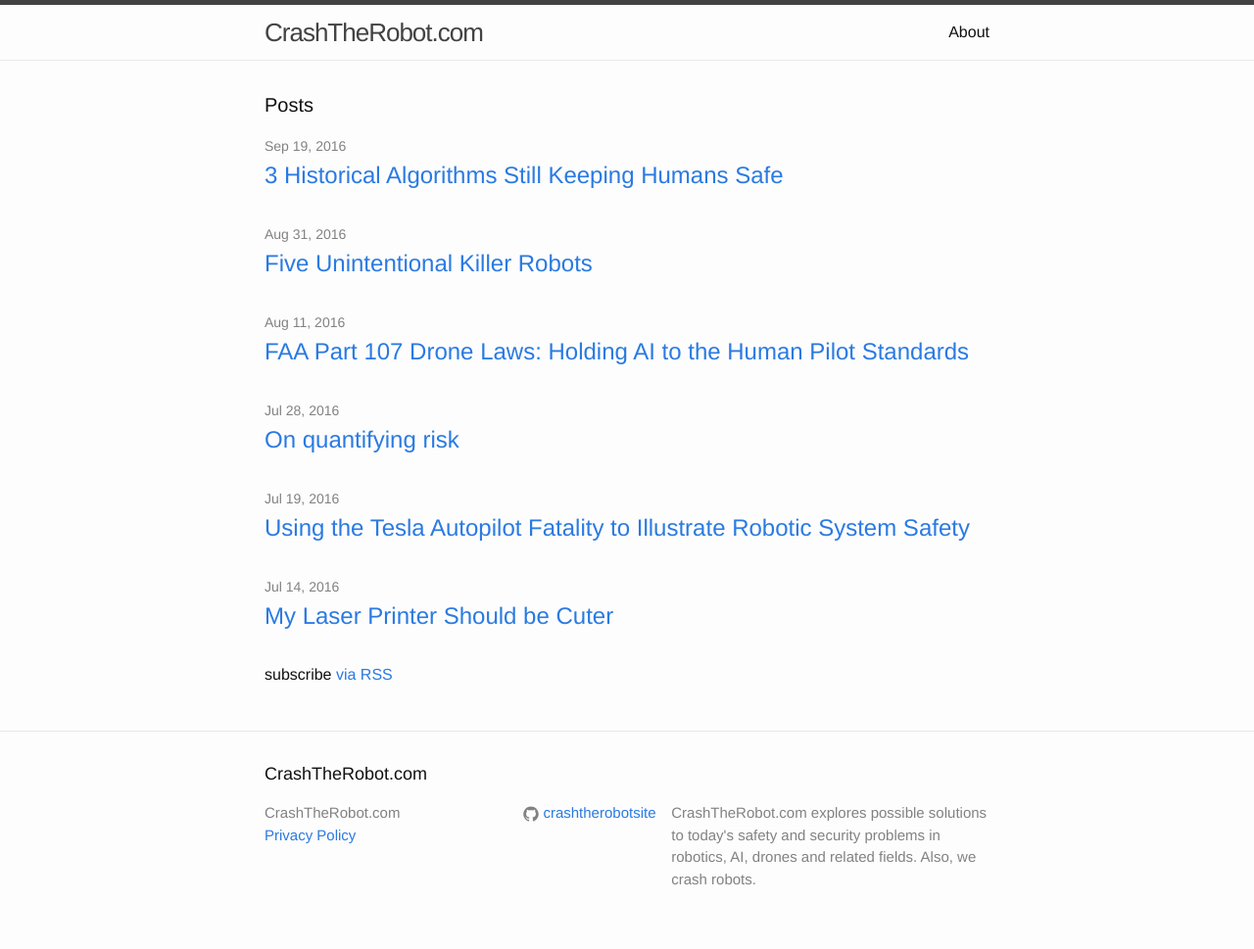
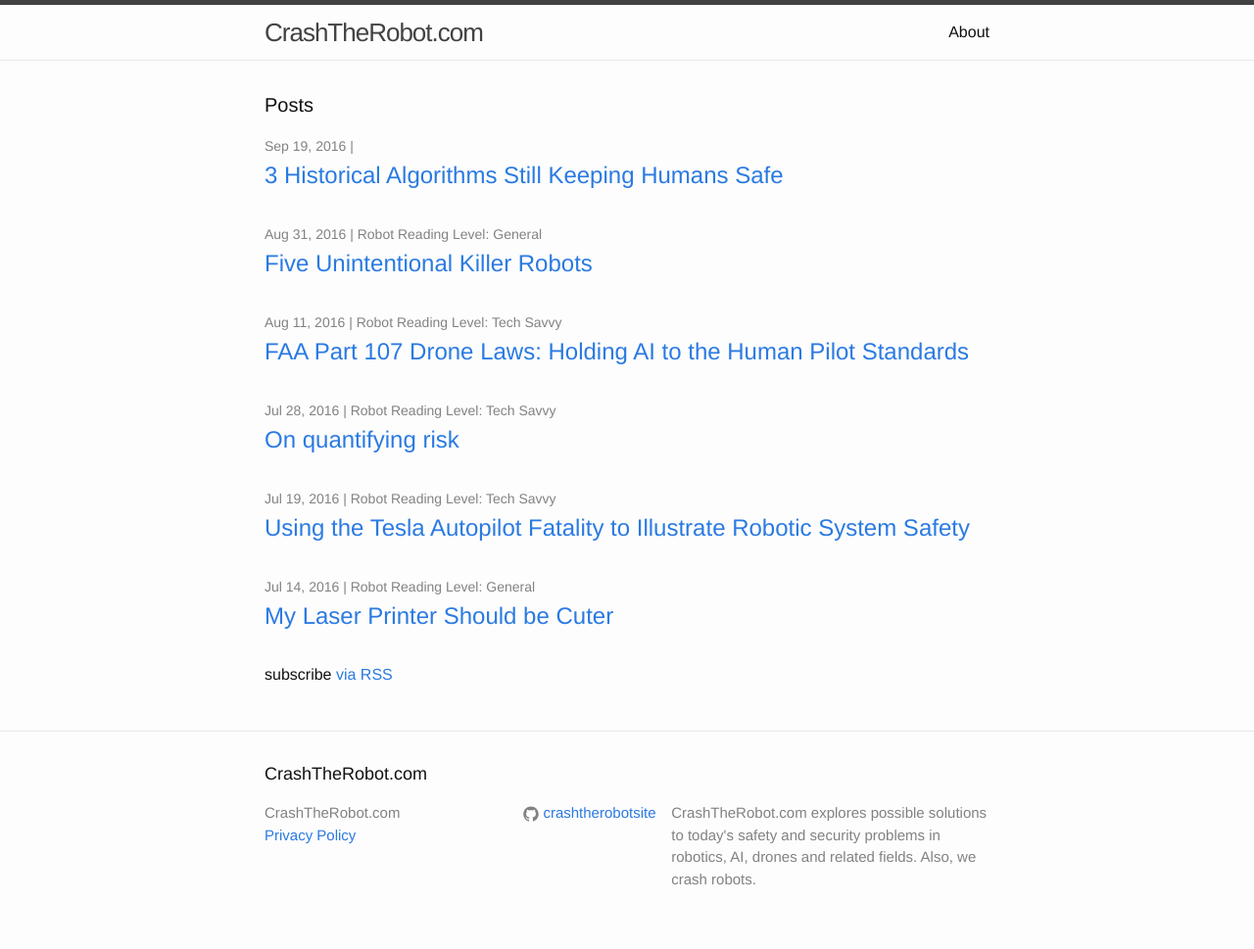
Before and after one commit to crashtherobotsite/crashtherobotsite, a Jekyll site: the page built from index.html, in a window 1280 px wide. Shown: the whole page at 98% size. Built offline with Jekyll 4.4.1, drawn with Linux system fonts in a browser that asks for light colours.

Commit message:
Committing robot rating for articles.

```diff
--- a/_posts/2016-07-13-your-robot-should-be-cute-and-needy.markdown
+++ b/_posts/2016-07-13-your-robot-should-be-cute-and-needy.markdown
@@ -4,6 +4,7 @@
 date:   2016-07-13 21:10:58 -0400
 categories: toys robots science-fiction roomba irobot
 author: AMB
+robots_rating: 1
 ---
 *"What is a robot? It's hardware as complex as a laser printer that was developed at MIT."* -A cynical engineer.
 
--- a/_posts/2016-07-18-what-the-tesla-fatality-can-teach-us-about-how-to-test-robots.markdown
+++ b/_posts/2016-07-18-what-the-tesla-fatality-can-teach-us-about-how-to-test-robots.markdown
@@ -4,6 +4,7 @@
 date:   2016-07-18 21:10:58 -0400
 categories: tesla robots self-driving-cars autonomy testing government-policy
 author: AMB
+robots_rating: 2
 ---
 *TL;DR: We propose interdisciplinary tools and strategies from other industries that could be used to investigate the first fatality while using a semi-autonomous vehicle and prevent future accidents of robotics. These tools include the idea of "Reasonably foreseeable misuse" from the medical device industry, truck side guards endorsed by bicycling safety groups, and FTA tools used in modern risk assessment engineering.*
 
--- a/_posts/2016-08-10-FAA-drone-laws-set-ai-expectations.markdown
+++ b/_posts/2016-08-10-FAA-drone-laws-set-ai-expectations.markdown
@@ -5,6 +5,7 @@
 categories: drones robots autonomy testing government-policy faa part-107
 author: AMB
 published: true
+robots_rating: 2
 ---
 
 *TL;DR: The new FAA Part 107 rules spell out the requirements and the test a human must pass to pilot a small drone. The law also allows AI to fly the drone as long as a human pilot maintains supervision. Part 107's rules provide a bar that AI pilots will have to be able to hit before they can be allowed to function with less human supervision. In some cases, AI already comes out on top. In others, the field has a long way to go.*
--- a/index.html
+++ b/index.html
@@ -9,7 +9,20 @@
   <ul class="post-list">
     {% for post in site.posts %}
       <li>
-        <span class="post-meta">{{ post.date | date: "%b %-d, %Y" }}</span>
+        <span class="post-meta">{{ post.date | date: "%b %-d, %Y " }} |
+       {% if post.robots_rating == 1 %}
+       Robot Reading Level: General
+       {% endif %}
+       {% if post.robots_rating == 2 %}
+       Robot Reading Level: Tech Savvy
+       {% endif %}
+       {% if post.robots_rating == 3 %}
+       Robot Reading Level: Engineer or Maker
+       {% endif %}
+       {% if post.robots_rating == 4 %}
+       Robot Reading Level: Robotics Academic
+       {% endif %}
+        </span>
 
         <h2>
           <a class="post-link" href="{{ post.url | prepend: site.baseurl }}">{{ post.title }}</a>
```
Also changed, not shown: _posts/2016-07-28-quantifying-risk.md (+1 -0 lines).
